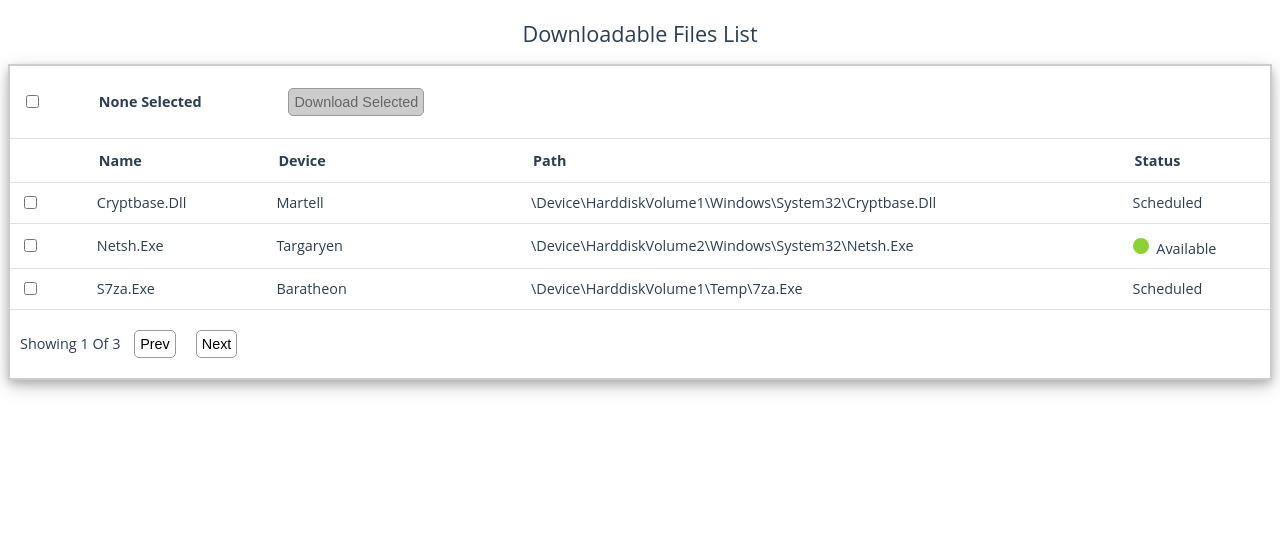
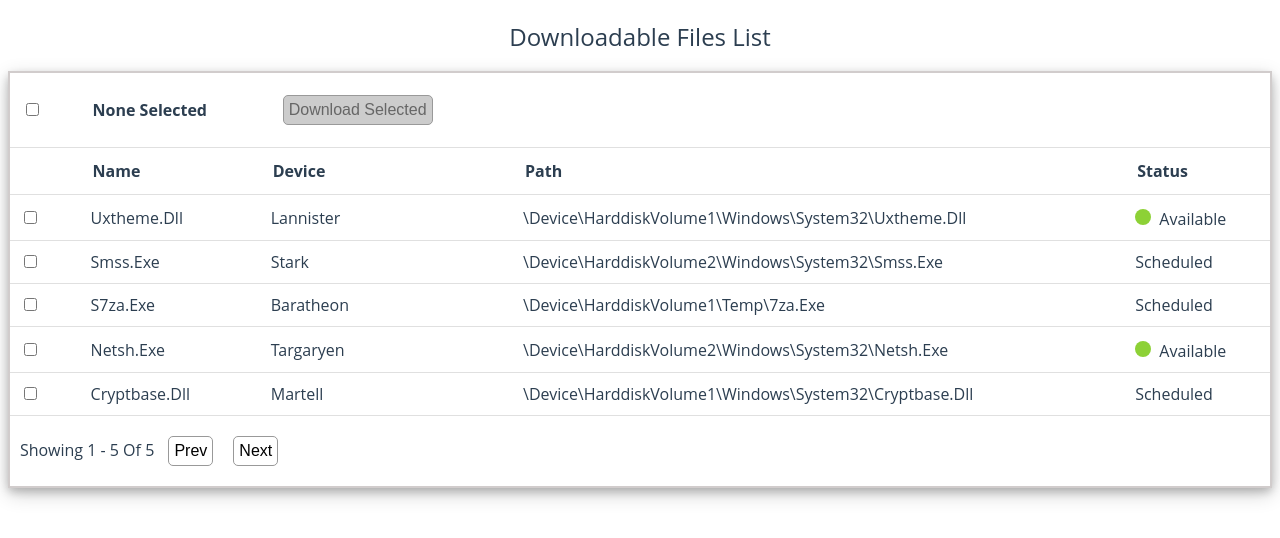
Before and after one commit to hvp130230/filedownloadtable, a Vue app: page / in a window 1280 px wide. Shown: the top 538 px of the page. Built offline with nearby package versions, Linux system fonts and the light colour scheme; the HTML template or start-up script is replaced by a standard one.

Commit message:
alert styling,changed name+path for unique row key

```diff
--- a/src/App.vue
+++ b/src/App.vue
@@ -1,6 +1,6 @@
 <template>
   <div id="app">
-    <VueTable :data="tableData" defaultSort="name" pageSize=3 />
+    <VueTable :data="tableData" sortBy="name" sortOrder="desc" pageSize="5" />
   </div>
 </template>
 
@@ -24,7 +24,7 @@ export default {
 <style>
 #app {
   font-family: Avenir, Helvetica, Arial, sans-serif;
-  font-size: 0.9em;
+  font-size: 1em;
   -webkit-font-smoothing: antialiased;
   -moz-osx-font-smoothing: grayscale;
   text-align: center;
--- a/src/components/VueTable.vue
+++ b/src/components/VueTable.vue
@@ -55,12 +55,19 @@
         <tr
           v-for="(row, rowIdx) in sortedData"
           :key="rowIdx"
-          :class="{ 'tbl-row-selected': selected.indexOf(row.name) > -1 }"
-          @click="rowSelected(row.name)"
+          :class="{
+            'tbl-row-selected':
+              selected.indexOf(row.name + '_' + row.path) > -1,
+          }"
+          @click="rowSelected(row.name + '_' + row.path)"
         >
           <td>
             <label for="check this row">
-              <input type="checkbox" :value="row.name" v-model="selected" />
+              <input
+                type="checkbox"
+                :value="row.name + '_' + row.path"
+                v-model="selected"
+              />
               <i class="form-icon"></i>
             </label>
           </td>
@@ -72,7 +79,6 @@
               "
             >
               <svg height="20" width="20">
-                <!-- <circle cx="10" cy="10" r="5" fill="green" /> -->
                 <circle cx="8" cy="12" r="8" fill="#8dd136" />
               </svg>
             </span>
@@ -81,8 +87,16 @@
         </tr>
         <tr>
           <td :colspan="cols.length + 1">
-            Showing {{ pageSize * currentPage - pageSize + 1 }} of
-            {{ pageSize * currentPage }}
+            Showing
+            {{ pageSize * currentPage - pageSize + 1 }}
+            -
+            {{
+              pageSize * currentPage -
+              pageSize +
+              Math.min(pageSize, sortedData.length)
+            }}
+            of
+            {{ data.length }}
             <button class="btn" @click="prevPage">
               <i class="fa fa-caret-left"></i>
               Prev
@@ -103,12 +117,15 @@
           <i class="fas fa-times"></i>
         </button>
       </div>
-      <div>
+      <div class="dialog-content">
         <h4>Available Content</h4>
-        <div v-if="availableContent && availableContent.length > 0">
+        <div class="all-content" v-if="availableContent && availableContent.length > 0">
           <div
+            class="available-content"
             v-for="(content, idx) in availableContent"
             :key="idx + content.path"
+            @click="downloadAvailableFile"
+            title="Click to download"
           >
             <span
               ><b>{{ content.device }}</b></span
@@ -119,8 +136,9 @@
         <div v-else>NONE</div>
         <br />
         <h4>Scheduled Content</h4>
-        <div v-if="scheduledContent && scheduledContent.length > 0">
+        <div class="all-content" v-if="scheduledContent && scheduledContent.length > 0">
           <div
+            class="unavailable-content"
             v-for="(content, idx) in scheduledContent"
             :key="idx + content.path"
           >
@@ -131,12 +149,9 @@
           </div>
         </div>
         <div v-else>NONE</div>
-        <button id="OKBtn" class="btn btn-green" @click="closeDialog">
-          OK
-        </button>
       </div>
     </dialog>
-    <div id="overlay" :class="{'active': showDialog}"></div>
+    <div id="overlay" :class="{ active: showDialog }"></div>
   </div>
   <div v-else>
     <div class="no-data">No data to show right now!!</div>
@@ -147,9 +162,22 @@
 export default {
   name: "VueTable",
   props: {
-    data: Array,
-    defaultSort: String,
-    pageSize: String,
+    data: {
+      default: () => [],
+      type: [Array, Function],
+    },
+    sortBy: {
+      type: String,
+      required: false,
+    },
+    sortOrder: {
+      type: String,
+      required: false,
+    },
+    pageSize: {
+      type: String,
+      required: false,
+    },
   },
   data() {
     return {
@@ -174,7 +202,8 @@ export default {
     }
     if (this.data && this.data.length) this.cols = Object.keys(this.data[0]);
     this.pageSizeNo = this.pageSize || "5";
-    this.sortByField = this.defaultSort || "name";
+    this.sortByField = this.sortBy || "name";
+    this.sortByDir = this.sortOrder || "asc";
     this.showTable = true;
   },
   computed: {
@@ -189,6 +218,7 @@ export default {
         this.data
           .slice(0)
           .sort((a, b) => {
+            //sorting first as results will get sorted per page else
             if (a[this.sortByField] < b[this.sortByField])
               return -1 * (this.sortByDir === "desc" ? -1 : 1);
             if (a[this.sortByField] > b[this.sortByField])
@@ -208,14 +238,14 @@ export default {
       this.selected = [];
       if (!this.selectAllChkboxModel) {
         for (let i in this.data) {
-          this.selected.push(this.data[i].name);
+          this.selected.push(this.data[i].name + "_" + this.data[i].path);
         }
       }
     },
     downloadSelected() {
       if (this.selected.length) {
         let dialogContent = this.data.filter((item) =>
-          this.selected.includes(item.name)
+          this.selected.includes(item.name + "_" + item.path)
         );
         dialogContent = this.groupBy(dialogContent, "status");
         this.scheduledContent =
@@ -258,6 +288,9 @@ export default {
         this.selected.push(id);
       } else this.selected.splice(this.selected.indexOf(id), 1);
     },
+    downloadAvailableFile() {
+      alert('Your file is being downloaded now!!');
+    }
   },
   watch: {
     selected: function () {
@@ -336,13 +369,7 @@ table .no-data {
   margin: 10px;
 }
 
-.btn-green {
-  background-color: green;
-  color: white;
-}
-
 .btn-disabled {
-  /* background-color: #ececec; */
   cursor: not-allowed;
   border: 1px solid #999999;
   background-color: #cccccc;
@@ -356,7 +383,7 @@ dialog {
   margin: 0;
   bottom: 0;
   padding: 0;
-  width: 70%;
+  width: 45%;
   background-color: white;
   border: none;
   border-radius: 5px;
@@ -388,6 +415,40 @@ dialog {
   font-weight: bold;
 }
 
+.dialog-header .btn-close:hover {
+  color:white;
+}
+
+.dialog-content {
+  padding: 10px;
+  height: 40vh;
+  overflow: auto;
+  text-align: left;
+  word-wrap: break-word;
+}
+
+.all-content {
+  display: inline-block;
+  margin-right: 0.2rem;
+  text-decoration: none;
+}
+
+.all-content .available-content{
+  cursor: pointer;
+}
+
+.all-content .unavailable-content{
+  cursor: not-allowed;
+}
+
+.all-content .available-content::before {
+  content: "✅";
+}
+
+.all-content .unavailable-content::before {
+  content: "❌";
+}
+
 #overlay {
   position: fixed;
   width: 100%;
```
